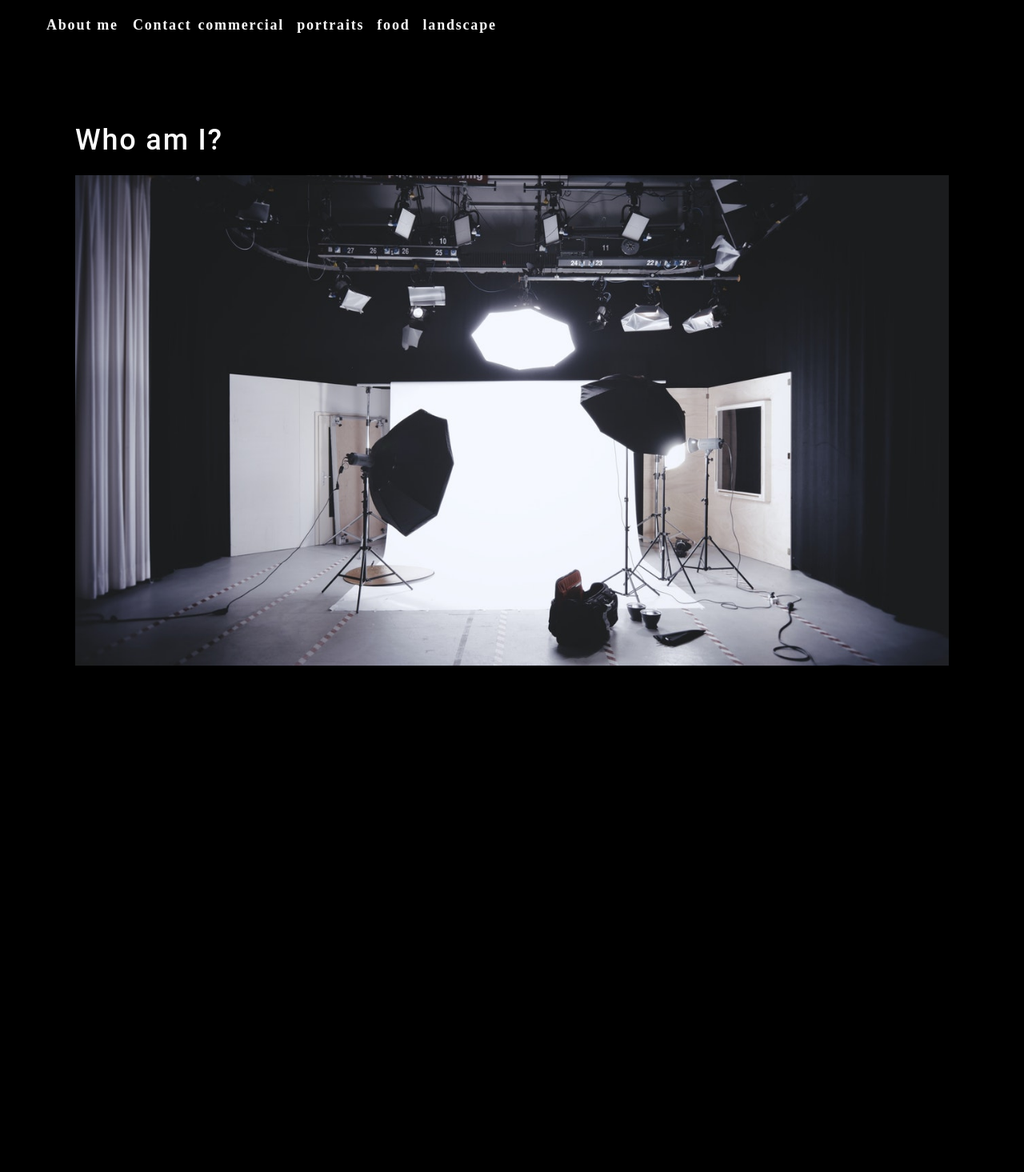
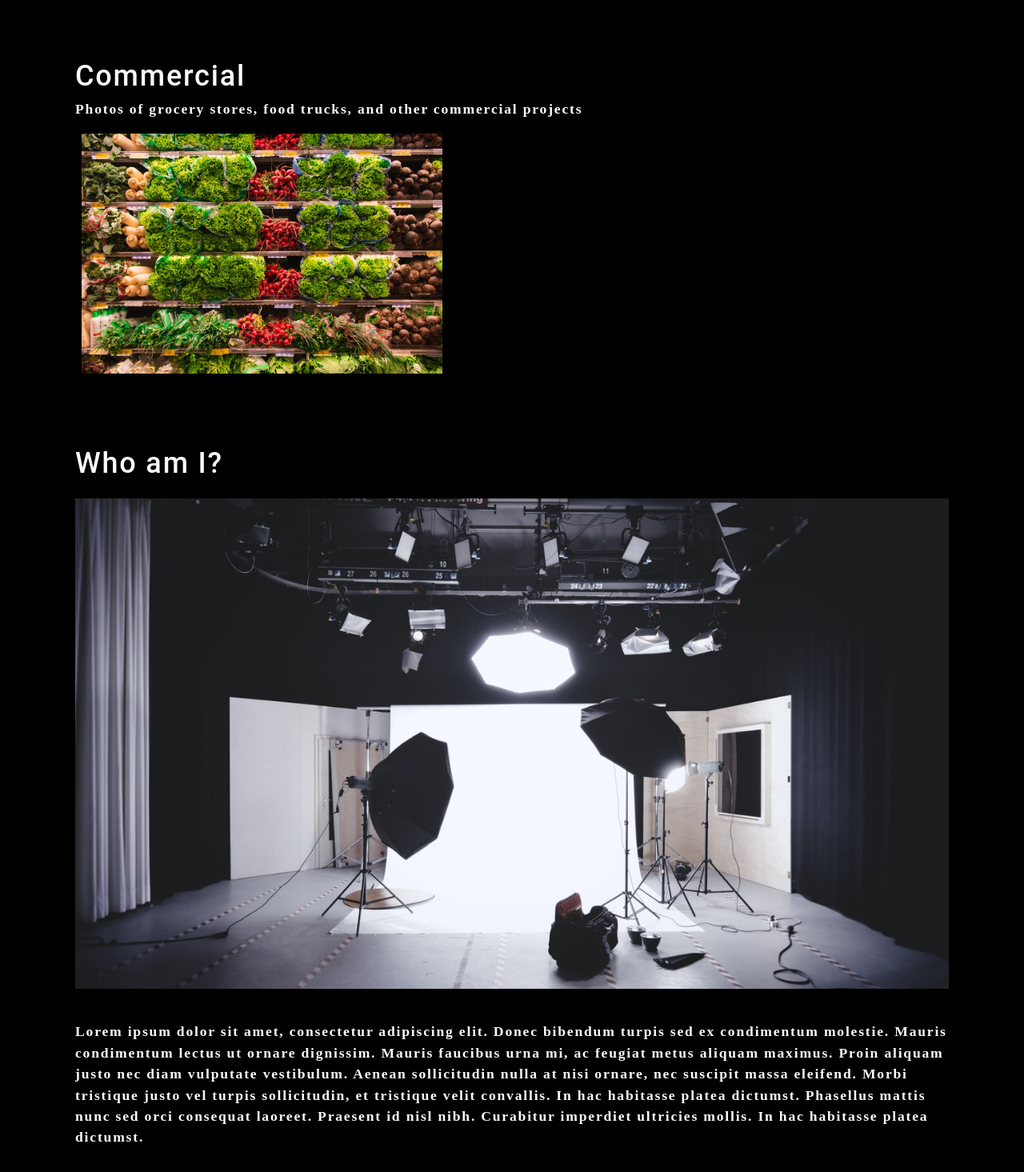
Before and after one commit to Mayfieldmel/oh-snap, a React (Create React App) app in the folder photo-port/: page / in a window 1280 px wide. Shown: the part 45-1510 px from the top of the page at 80% size. Before the commit the page ends 991 px from the top, so only its background shows below. Built offline with nearby package versions, Linux system fonts and the light colour scheme.

Commit message:
gallery component w/ image rendering

```diff
--- a/photo-port/src/App.js
+++ b/photo-port/src/App.js
@@ -3,12 +3,14 @@
 import './App.css';
 import About from './components/About';
 import Nav from './components/Nav';
+import Gallery from './components/Gallery';
 
 function App() {
   return (
     <div>
       <Nav></Nav>
       <main>
+        <Gallery></Gallery>
         <About></About>
       </main>
     </div>
--- a/photo-port/src/components/About/index.js
+++ b/photo-port/src/components/About/index.js
@@ -1,13 +1,31 @@
-import React from 'react';
+import React from "react";
 import coverImage from "../../assets/cover/cover-image.jpg";
 
 function About() {
-    return (
-        <section className="my-5">
-            <h1 id='about'>Who am I?</h1>
-            <img src={coverImage} className="my-2" style={{ width: "100%" }} alt="cover" />
-        </section>
-    )
+  return (
+    <section className="my-5">
+      <h1 id="about">Who am I?</h1>
+      <img
+        src={coverImage}
+        className="my-2"
+        style={{ width: "100%" }}
+        alt="cover"
+      />
+      <div className="my-2">
+        <p>
+          Lorem ipsum dolor sit amet, consectetur adipiscing elit. Donec
+          bibendum turpis sed ex condimentum molestie. Mauris condimentum lectus
+          ut ornare dignissim. Mauris faucibus urna mi, ac feugiat metus aliquam
+          maximus. Proin aliquam justo nec diam vulputate vestibulum. Aenean
+          sollicitudin nulla at nisi ornare, nec suscipit massa eleifend. Morbi
+          tristique justo vel turpis sollicitudin, et tristique velit convallis.
+          In hac habitasse platea dictumst. Phasellus mattis nunc sed orci
+          consequat laoreet. Praesent id nisl nibh. Curabitur imperdiet
+          ultricies mollis. In hac habitasse platea dictumst.
+        </p>
+      </div>
+    </section>
+  );
 }
 
 export default About;
--- a/photo-port/src/components/Gallery/index.js
+++ b/photo-port/src/components/Gallery/index.js
@@ -1,10 +1,25 @@
 import React from 'react';
+import { capitalizeFirstLetter } from '../../utils/helpers';
+import photo from "../../assets/small/commercial/0.jpg";
 
 function Gallery() {
+
+    const currentCategory = {
+        name: "commercial",
+        description: "Photos of grocery stores, food trucks, and other commercial projects",
+    }
+
     return (
         <section>
-            <h1>NAME</h1>
-            <p>DESCRIPTION</p>
+            <h1>{capitalizeFirstLetter(currentCategory.name)}</h1>
+            <p>{currentCategory.description}</p>
+            <div className="flex-row">
+                <img
+                    src={photo}
+                    alt="Commercial Example"
+                    className="img-thumbnail mx-1"
+                />
+            </div>
         </section>
     );
 }
--- a/photo-port/src/components/Nav/index.js
+++ b/photo-port/src/components/Nav/index.js
@@ -1,4 +1,5 @@
 import React from 'react';
+import { capitalizeFirstLetter } from '../../utils/helpers';
 
 function Nav() {
     // navigation categories
@@ -22,7 +23,7 @@
       }
 
     return (
-        <header>
+        <header className="flex-row px-1">
         <h2>
           <a data-testid="link" href="/">
             <span role="img" aria-label="camera"> 📸</span> Oh Snap!
@@ -35,12 +36,12 @@
                 About me
               </a>
             </li>
-            <li>
+            <li className={"mx-2"}>
               <span>Contact</span>
             </li>
             {categories.map(category => (
                 <li className="mx-1" key={category.name}>
-                    <span onClick={() => categorySelected(category.name)}>{category.name}</span>
+                    <span onClick={() => categorySelected(category.name)}>{capitalizeFirstLetter(category.name)}</span>
                 </li>
             ))}
 
```
